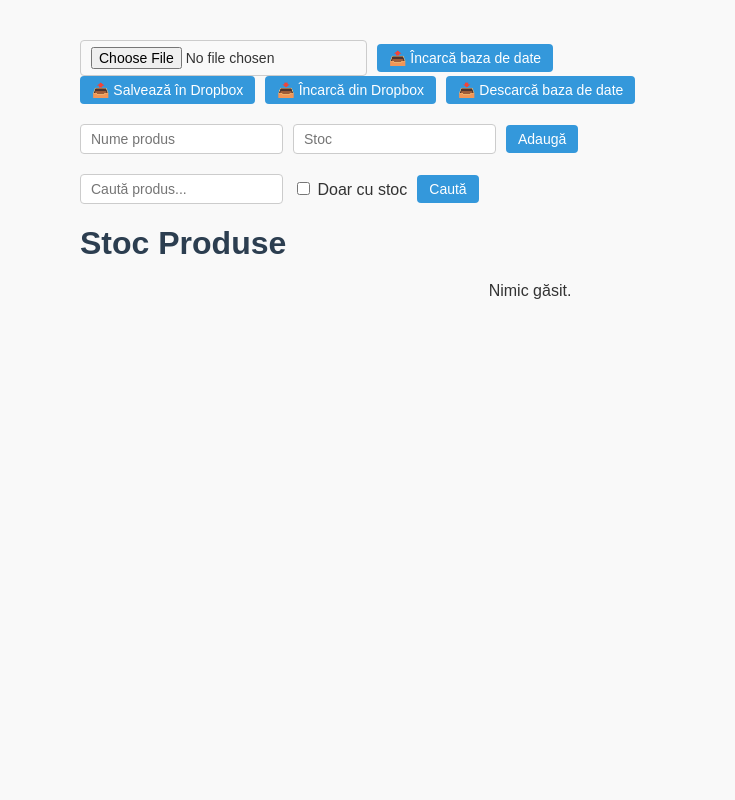
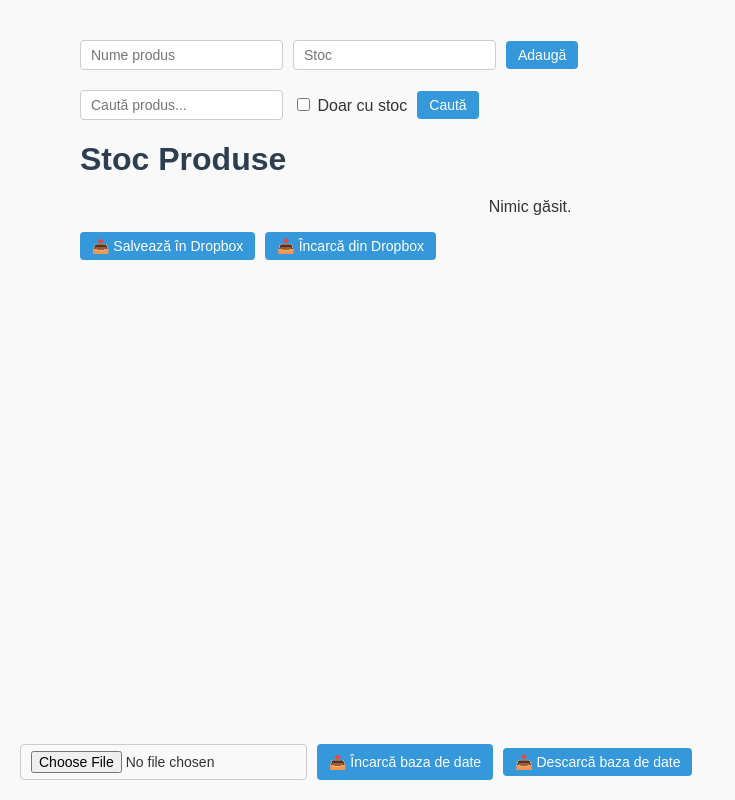
Before and after one commit to gsmcontactct/stock-web-app, a Flask app: page / in a window 1280 px wide. Shown: the whole page, without its empty margins (0-735 px from the left). Run offline with Flask 3, Linux system fonts and the light colour scheme; data that the repository does not hold is empty.

Commit message:
Pre Alpha

```diff
--- a/static/style.css
+++ b/static/style.css
@@ -58,13 +58,6 @@ button:hover {
     background-color: #2980b9;
 }
 
-.db-buttons {
-    display: flex;
-    gap: 10px;
-    flex-wrap: wrap;
-    margin-bottom: 20px;
-}
-
 a {
     color: #3498db;
     text-decoration: none;
@@ -103,6 +96,13 @@ li.product-item {
     align-items: center;
 }
 
+.db-buttons {
+    display: flex;
+    gap: 10px;
+    flex-wrap: wrap;
+    margin-bottom: 20px;
+}
+
 @media (max-width: 700px) {
     .top-bar {
         flex-direction: column;
@@ -114,3 +114,28 @@ li.product-item {
         margin-right: 20px;
     }
 }
+
+/* Bottom-left panel for DB upload/download only */
+.db-upload-panel {
+    position: fixed;
+    bottom: 20px;
+    left: 20px;
+    display: flex;
+    gap: 10px;
+    align-items: center;
+    z-index: 1000;
+}
+
+.db-upload-panel button {
+    padding: 6px 12px;
+    background-color: #3498db;
+    color: white;
+    border: none;
+    border-radius: 4px;
+    font-size: 14px;
+    cursor: pointer;
+}
+
+.db-upload-panel button:hover {
+    background-color: #2980b9;
+}
--- a/templates/index.html
+++ b/templates/index.html
@@ -7,23 +7,6 @@
 </head>
 <body>
 <div class="container">
-
-    <!-- DATABASE UPLOAD -->
-    <form action="/upload-db" method="POST" enctype="multipart/form-data" class="form-row">
-        <input type="file" name="file" required>
-        <button type="submit">📤 Încarcă baza de date</button>
-    </form>
-
-    <!-- DROPBOX BUTTONS -->
-    <div class="db-buttons">
-        <form method="POST" action="/save-dropbox">
-            <button type="submit">📤 Salvează în Dropbox</button>
-        </form>
-        <form method="POST" action="/load-dropbox">
-            <button type="submit">📥 Încarcă din Dropbox</button>
-        </form>
-        <a href="/download-db"><button type="button">📥 Descarcă baza de date</button></a>
-    </div>
 
     <!-- ADD + SEARCH -->
     <div class="top-bar">
@@ -65,6 +48,29 @@
         {% endfor %}
     </ul>
 
+    <!-- Dropbox buttons stay where they are -->
+    <div class="db-buttons">
+        <form method="POST" action="/save-dropbox">
+            <button type="submit">📤 Salvează în Dropbox</button>
+        </form>
+        <form method="POST" action="/load-dropbox">
+            <button type="submit">📥 Încarcă din Dropbox</button>
+        </form>
+    </div>
+
 </div>
+
+<!-- Bottom-left panel for DB upload/download -->
+<div class="db-upload-panel">
+    <form action="/upload-db" method="POST" enctype="multipart/form-data" style="margin:0; display:flex; gap:10px;">
+        <input type="file" name="file" required>
+        <button type="submit">📤 Încarcă baza de date</button>
+    </form>
+
+    <form action="/download-db" method="GET" style="margin:0;">
+        <button type="submit">📥 Descarcă baza de date</button>
+    </form>
+</div>
+
 </body>
 </html>
```
